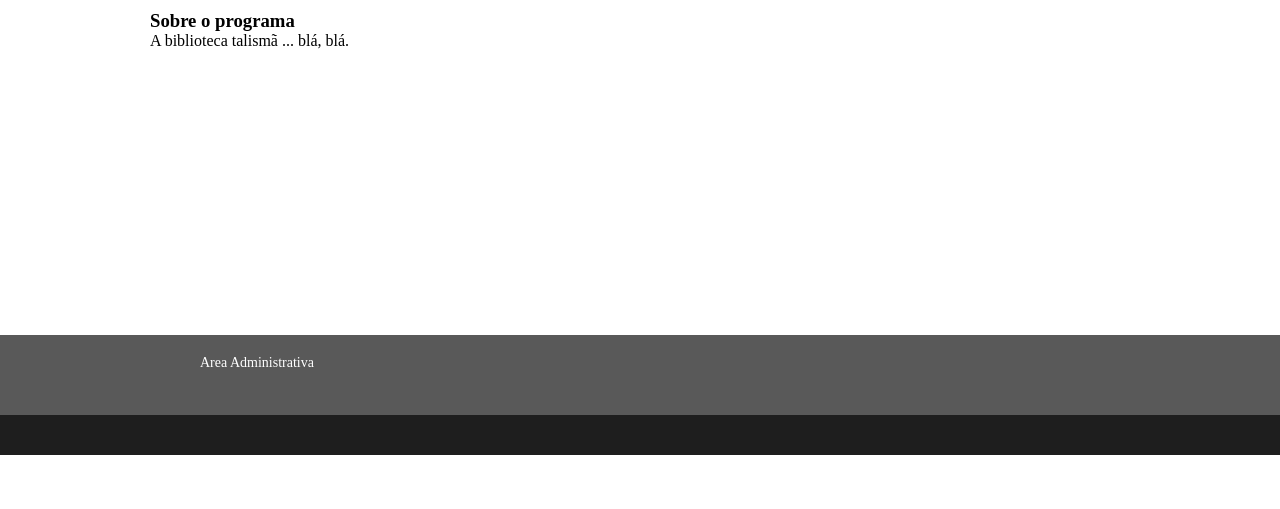
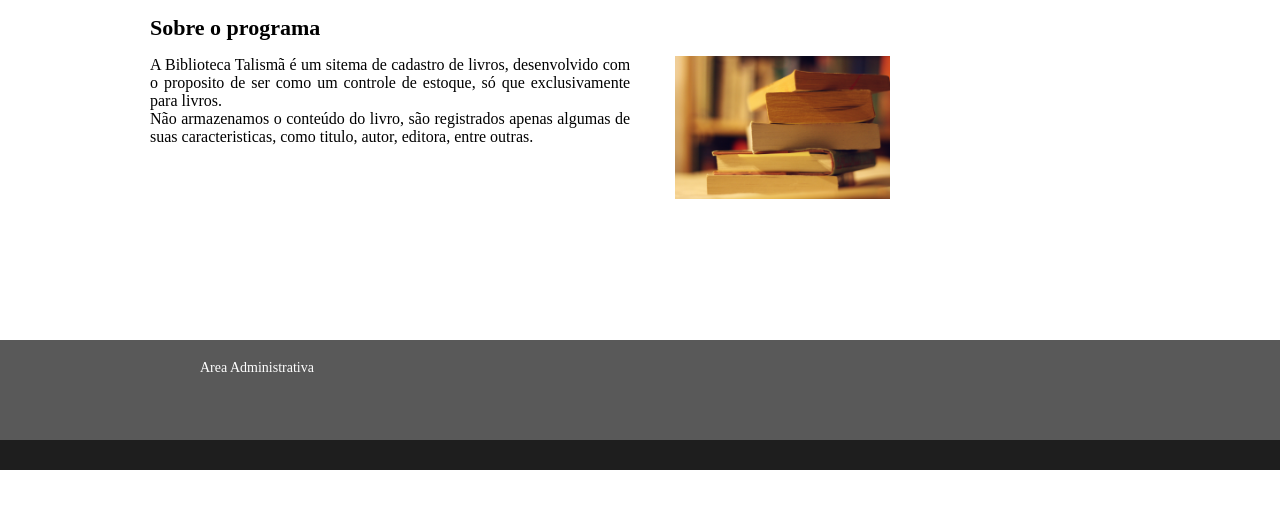
Before and after one commit to gabriellguedes/biblioteca, a Django app: page / in a window 1280 px wide. Shown: the part 171-680 px from the top of the page. Run offline with Django 3.2, Linux system fonts and the light colour scheme.

Commit message:
Alteração no conteúdo da index

```diff
--- a/livros/static/css/style.css
+++ b/livros/static/css/style.css
@@ -113,6 +113,25 @@ a{
 	    text-transform: uppercase;
 
 	}
+	#desc-system{
+		display: inline-block;
+		min-height: 270px;
+		width: 49%;
+	}
+		#desc-system p{
+			text-align: justify;
+		}
+	#photos-system{
+		display: inline-block;
+		min-height: 270px;
+		width: 49%;
+		float: right;
+		margin-right: 5px;
+	}
+		#photos-system img{
+			width: 215px;
+			margin: 0 0 0 30px;
+		}
 
 	table {
 	  border-collapse: collapse;
@@ -209,7 +228,7 @@ a{
 #footer{
 	background:#595959;
 	margin-top: 10px;
-	min-height: 80px;
+	min-height: 100px;
 	width: 100%;
 }
 	#footer section>ul{
@@ -249,6 +268,6 @@ a{
 		}
 	#subfooter{
 		background: #1E1E1E;
-		min-height: 40px;
+		min-height: 30px;
 		width: 100%;
 	}
--- a/livros/templates/index.html
+++ b/livros/templates/index.html
@@ -1,7 +1,15 @@
 {% extends 'site/base.html' %}
+{% load staticfiles %}
 {% block content %}
 	<main id="content">
-		<h3>Sobre o programa</h3>
-		<p>A biblioteca talismã ... blá, blá.</p>
+		<h3 class="title">Sobre o programa</h3>
+		<section id="desc-system">
+			<p>A Biblioteca Talismã é um sitema de cadastro de livros, desenvolvido com o proposito de ser como um controle de estoque, só que exclusivamente para livros.</p>
+			<p>Não armazenamos o conteúdo do livro, são registrados apenas algumas de suas caracteristicas, como titulo, autor, editora, entre outras.</p>
+		</section>
+		<section id="photos-system">
+			<img src="{% static 'img/books.png' %}">
+		</section>
+
 	</main>
 {% endblock content%}
--- a/livros/templates/site/index.html
+++ b/livros/templates/site/index.html
@@ -1,6 +1,6 @@
 {% extends 'site/base.html' %}
 {% block content %}
-	<main class="container">
+	<main class="content">
 
 	</main>
 {% endblock content%}
```
Also changed, not shown: livros/static/img/books.png (added), 2 other files.
